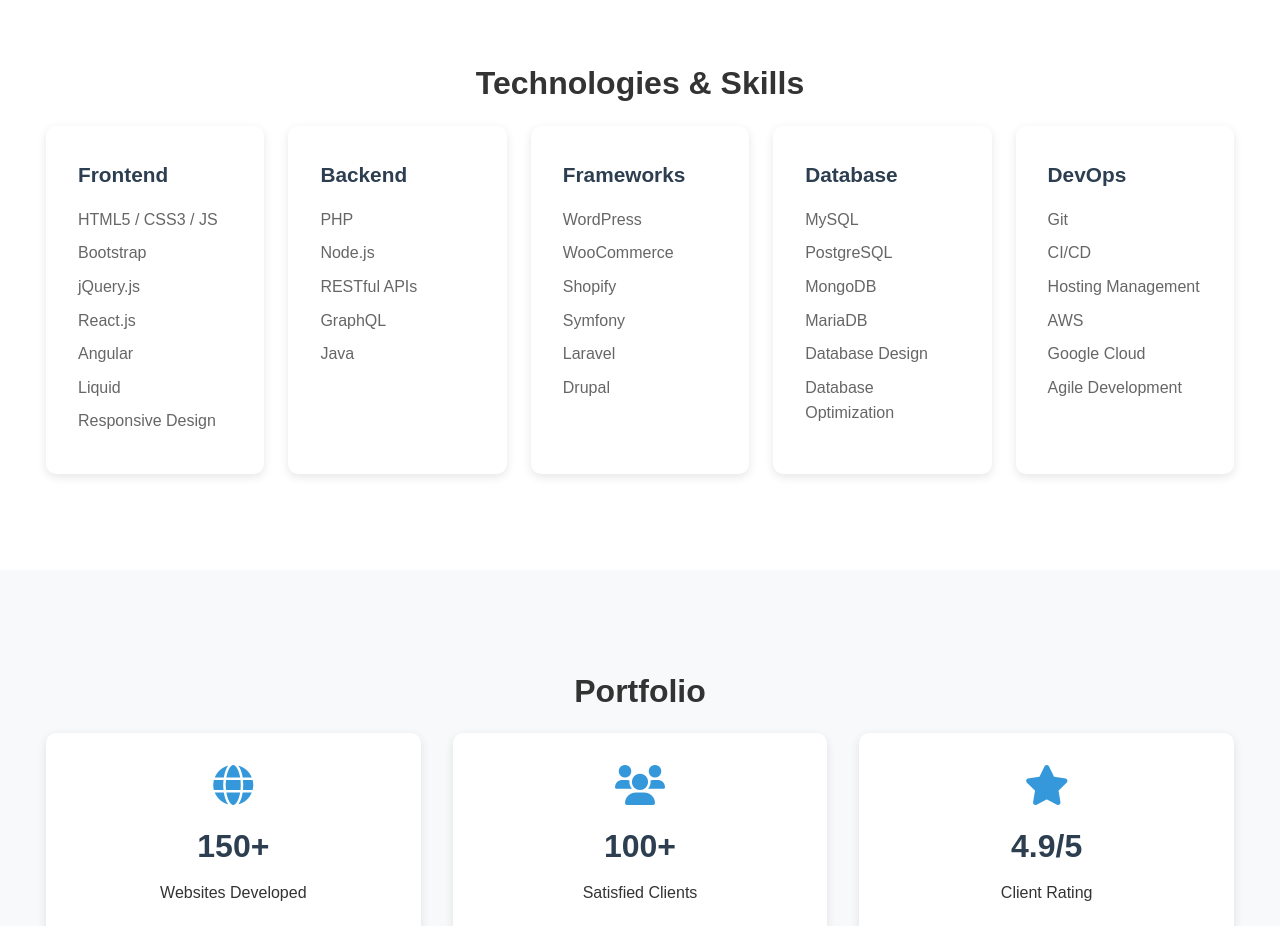
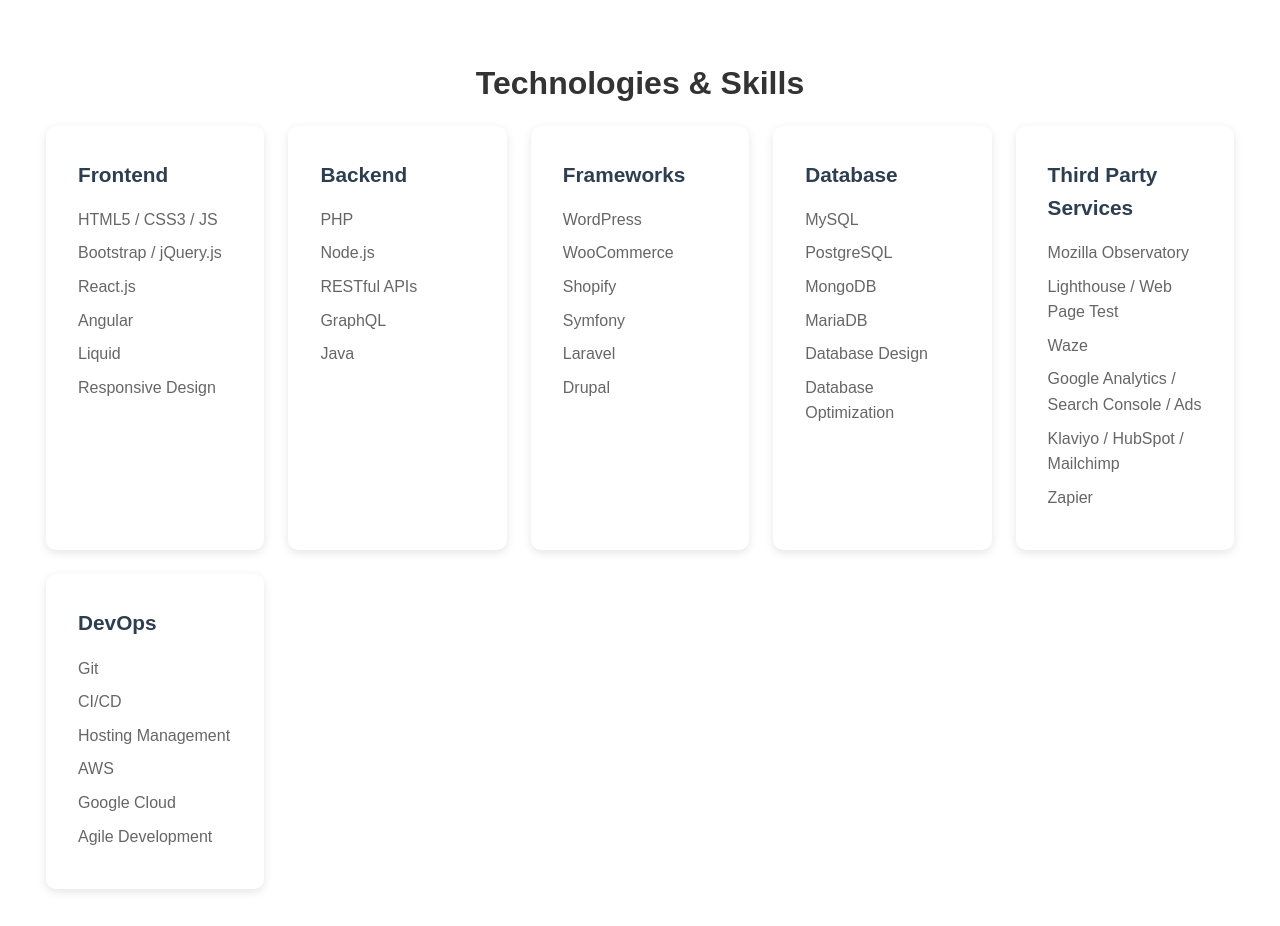
Before and after one commit to neodavet/davetportfolio, a plain HTML site: page index.html in a window 1280 px wide. Shown: the part 1520-2446 px from the top of the page. Drawn offline with Linux system fonts and the light colour scheme.

Commit message:
Add Third Party to Technologies and Skills

```diff
--- a/index.html
+++ b/index.html
@@ -64,8 +64,7 @@
                         <h3>Frontend</h3>
                         <ul>
                             <li>HTML5 / CSS3 / JS</li>
-                            <li>Bootstrap</li>
-                            <li>jQuery.js</li>
+                            <li>Bootstrap / jQuery.js</li>
                             <li>React.js</li>
                             <li>Angular</li>
                             <li>Liquid</li>
@@ -102,6 +101,17 @@
                             <li>MariaDB</li>
                             <li>Database Design</li>
                             <li>Database Optimization</li>
+                        </ul>
+                    </div>
+                    <div class="skill-category">
+                        <h3>Third Party Services</h3>
+                        <ul>
+                            <li>Mozilla Observatory</li>
+                            <li>Lighthouse / Web Page Test</li>
+                            <li>Waze</li>
+                            <li>Google Analytics / Search Console / Ads</li>
+                            <li>Klaviyo / HubSpot / Mailchimp</li>
+                            <li>Zapier</li>
                         </ul>
                     </div>
                     <div class="skill-category">
```
